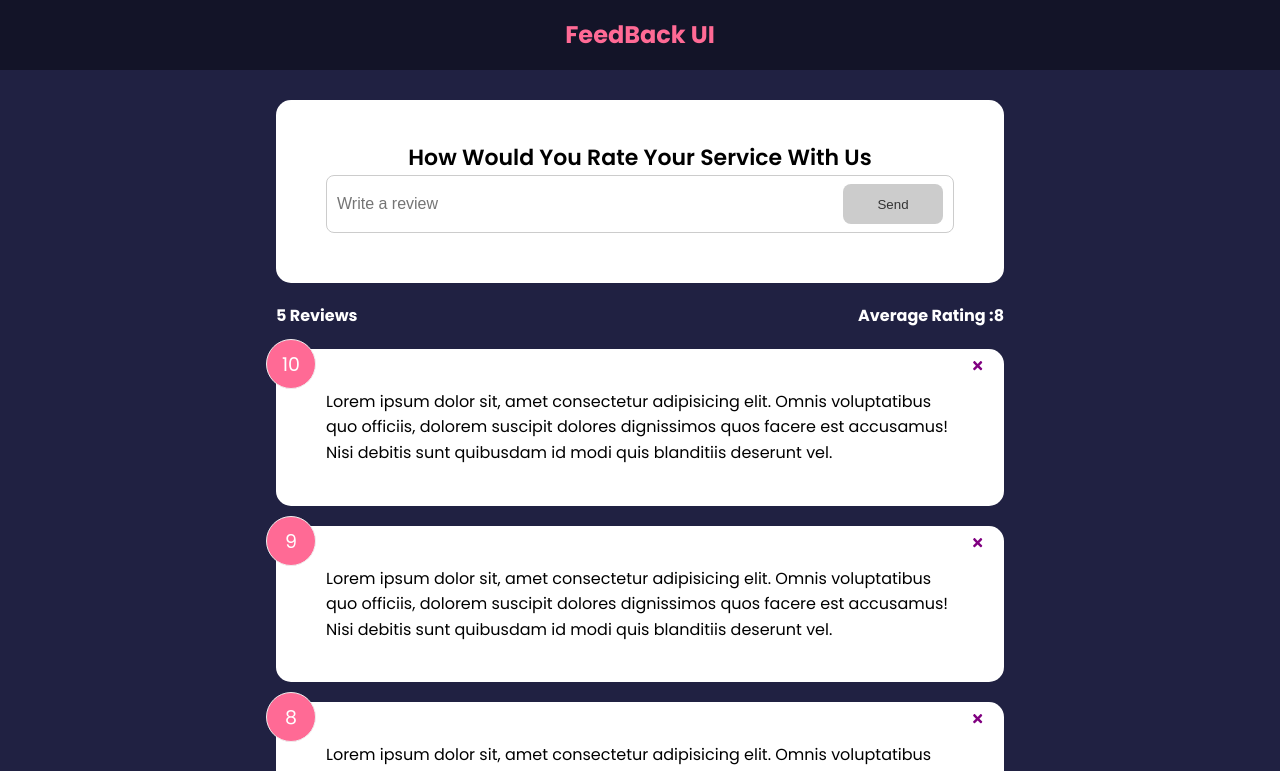
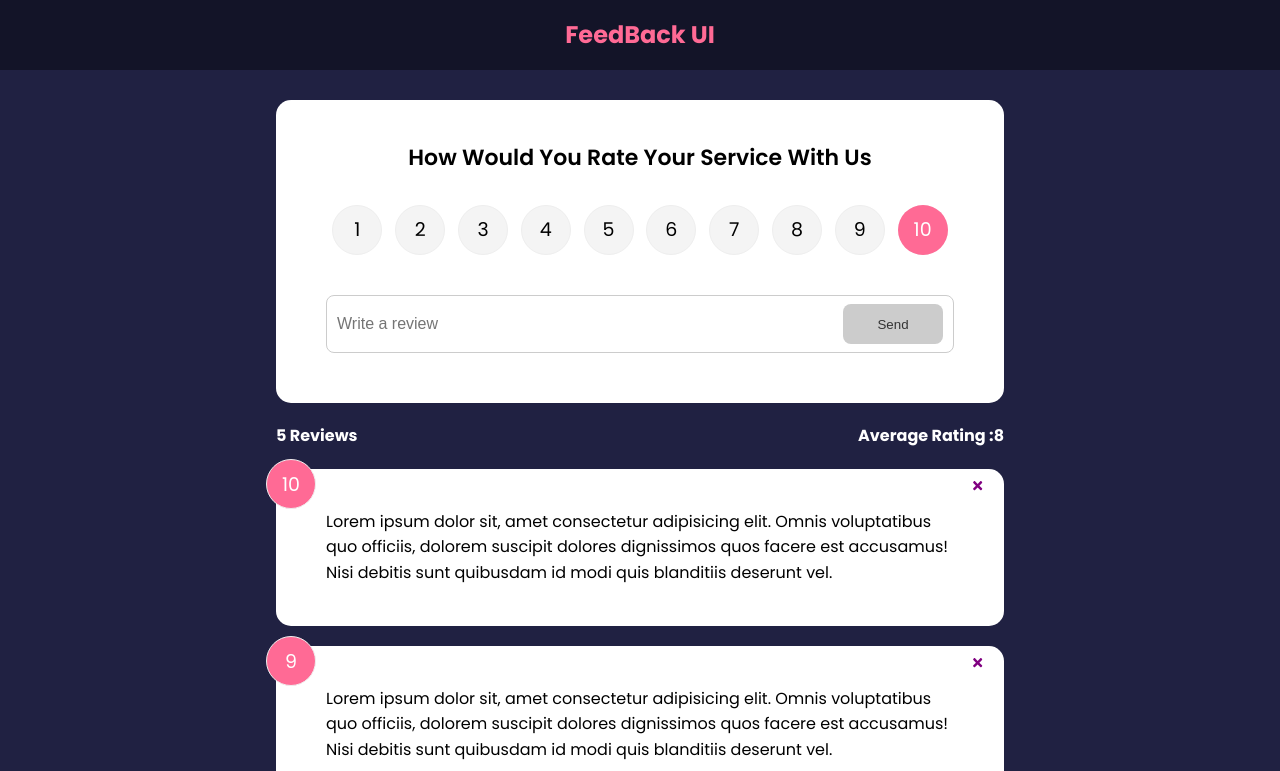
Before and after one commit to Mohd-muneer/FeedBack-app-React-, a React (Create React App) app in the folder feedback-app/: page / in a window 1280 px wide. Shown: the top 771 px of the page. Built offline with nearby package versions, Linux system fonts and the light colour scheme; the HTML template or start-up script is replaced by a standard one.

Commit message:
Added (Rating Select Component & addition of Feedback)

```diff
--- a/feedback-app/package.json
+++ b/feedback-app/package.json
@@ -10,6 +10,7 @@
     "react-dom": "^18.2.0",
     "react-icons": "^4.7.1",
     "react-scripts": "5.0.1",
+    "uuid": "^9.0.0",
     "web-vitals": "^2.1.4"
   },
   "scripts": {
--- a/feedback-app/src/App.js
+++ b/feedback-app/src/App.js
@@ -1,4 +1,5 @@
- import { useState } from "react"
+import {v4 as uuidv4} from 'uuid'
+import { useState } from "react"
  import Header from "./components/Header"
  import FeedbackList from "./components/FeedbackList"
  import FeedbackStats from "./components/FeedbackStats"
@@ -8,6 +9,12 @@
 
 function App() {
     const [feedback,setFeedback] = useState(FeedbackData)
+
+    const addFeedback =(newFeedback)=>{
+      newFeedback.id=uuidv4()
+      setFeedback([newFeedback,...feedback])
+    }
+
     const deleteFeedback= (id) =>{
       if(window.confirm('Are you sure you want to delete??')){
         setFeedback(feedback.filter((item) => item.id !==id ))
@@ -20,7 +27,7 @@
         <>
         <Header/>
         <div className="container">
-          <FeedbackForm />
+          <FeedbackForm handleAdd={addFeedback} />
           <FeedbackStats feedback={feedback}/>
           <FeedbackList feedback={feedback}
           handleDelete={deleteFeedback}/>
--- a/feedback-app/src/components/FeedbackForm.jsx
+++ b/feedback-app/src/components/FeedbackForm.jsx
@@ -1,10 +1,12 @@
 import { useState } from "react"
 import Card from "./shared/Card"
 import Button from "./shared/Button"
+import RatingSelect from "./RatingSelect"
 
 
-function FeedbackForm() {
+function FeedbackForm({handleAdd}) {
     const [text,setText]= useState('')
+    const [rating,setRating]= useState(10)
     const [btnDisabled,setBtnDisabled]= useState(true)
     const [message,setMessage]= useState(' ')
 
@@ -26,13 +28,28 @@
         setText(e.target.value);
     }
 
+    const handleSubmit =(e)=>{
+        e.preventDefault()
+        if (text.trim().length > 10 ) {
+            const newFeedback ={
+                text,
+                rating,
+
+            }
+            handleAdd(newFeedback);
+
+            setText('')
+        }
+    }
+
 
   return (
      <Card>
-         <form action="">
+         <form onSubmit={handleSubmit}>
             <h2>How Would You Rate Your Service With Us</h2>
 
             {/* todo- rating select components   */}
+            <RatingSelect select={(rating)=>{setRating(rating);}}/>
 
             <div className="input-group">
                 <input
--- /dev/null
+++ b/feedback-app/src/components/RatingSelect.jsx
@@ -0,0 +1,128 @@
+import React from 'react'
+import { useState } from 'react'
+
+function RatingSelect({select}) {
+    const [selected,setSelected]=useState(10)
+
+    const handleChange= (e)=>{
+        setSelected(+e.currentTarget.value);
+        select(+e.currentTarget.value)
+    }
+
+  return (
+     <ul className='rating'>
+        <li>
+            <input type="radio"
+            id='num1'
+            name='rating'
+            value='1'
+            onChange={handleChange}
+            checked={selected===1}
+             />
+             <label htmlFor="num1">1</label>
+        </li>
+        {/* next */}
+        <li>
+            <input type="radio"
+            id='num2'
+            name='rating'
+            value='2'
+            onChange={handleChange}
+            checked={selected===2}
+             />
+             <label htmlFor="num2">2</label>
+        </li>
+        {/* next */}
+        <li>
+            <input type="radio"
+            id='num3'
+            name='rating'
+            value='3'
+            onChange={handleChange}
+            checked={selected===3}
+             />
+             <label htmlFor="num3">3</label>
+        </li>
+        {/* next */}
+        <li>
+            <input type="radio"
+            id='num4'
+            name='rating'
+            value='4'
+            onChange={handleChange}
+            checked={selected===4}
+             />
+             <label htmlFor="num4">4</label>
+        </li>
+        {/* next */}
+        <li>
+            <input type="radio"
+            id='num5'
+            name='rating'
+            value='5'
+            onChange={handleChange}
+            checked={selected===5}
+             />
+             <label htmlFor="num5">5</label>
+        </li>
+        {/* next */}
+        <li>
+            <input type="radio"
+            id='num6'
+            name='rating'
+            value='6'
+            onChange={handleChange}
+            checked={selected===6}
+             />
+             <label htmlFor="num6">6</label>
+        </li>
+        {/* next */}
+        <li>
+            <input type="radio"
+            id='num7'
+            name='rating'
+            value='7'
+            onChange={handleChange}
+            checked={selected===7}
+             />
+             <label htmlFor="num7">7</label>
+        </li>
+        {/* next */}
+        <li>
+            <input type="radio"
+            id='num8'
+            name='rating'
+            value='8'
+            onChange={handleChange}
+            checked={selected===8}
+             />
+             <label htmlFor="num8">8</label>
+        </li>
+        {/* next */}
+        <li>
+            <input type="radio"
+            id='num9'
+            name='rating'
+            value='9'
+            onChange={handleChange}
+            checked={selected===9}
+             />
+             <label htmlFor="num9">9</label>
+        </li>
+        {/* next */}
+        <li>
+            <input type="radio"
+            id='num10'
+            name='rating'
+            value='10'
+            onChange={handleChange}
+            checked={selected===10}
+             />
+             <label htmlFor="num10">10</label>
+        </li>
+        {/* next */}
+     </ul>
+  )
+}
+
+export default RatingSelect
```
Also changed, not shown: 1 other file (tests, documents, lock files or other folders).
